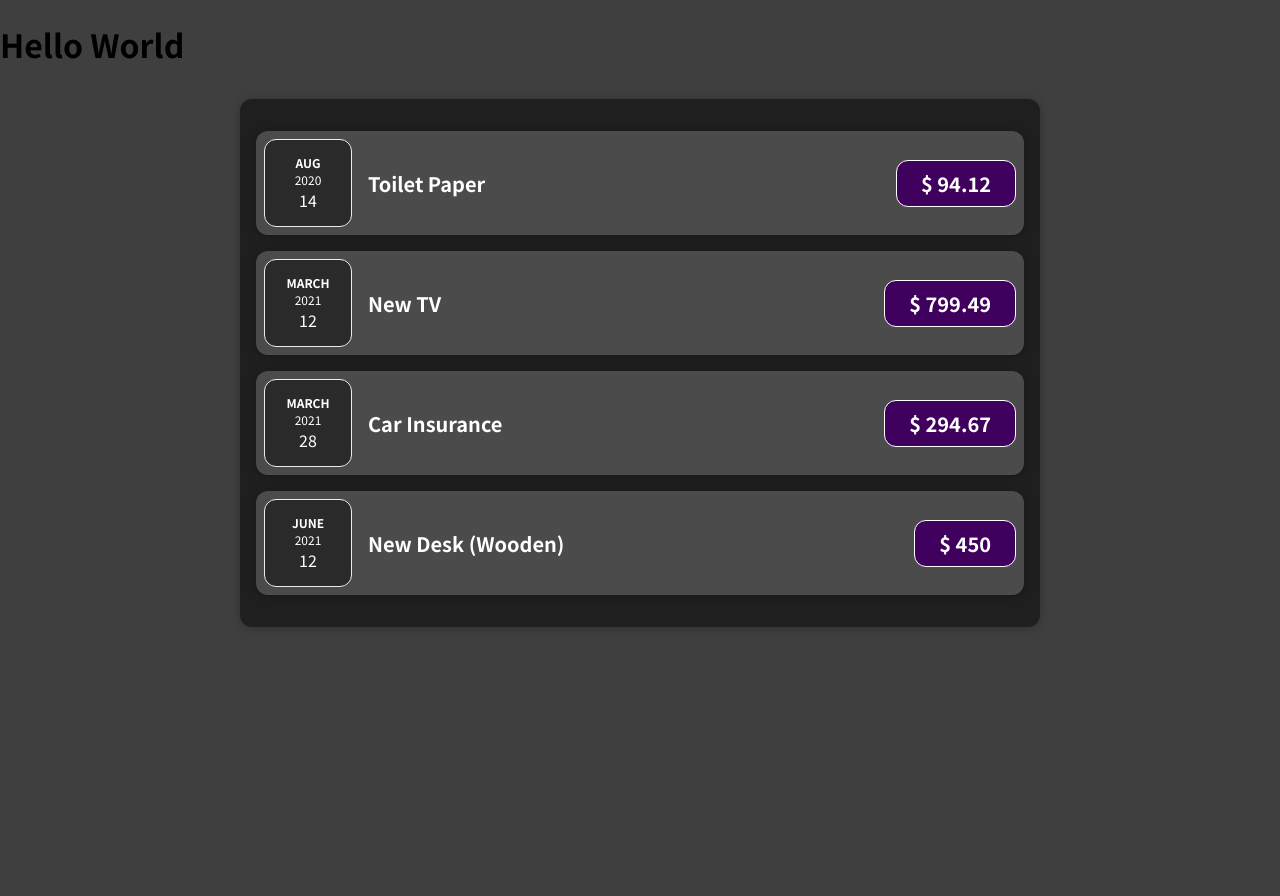
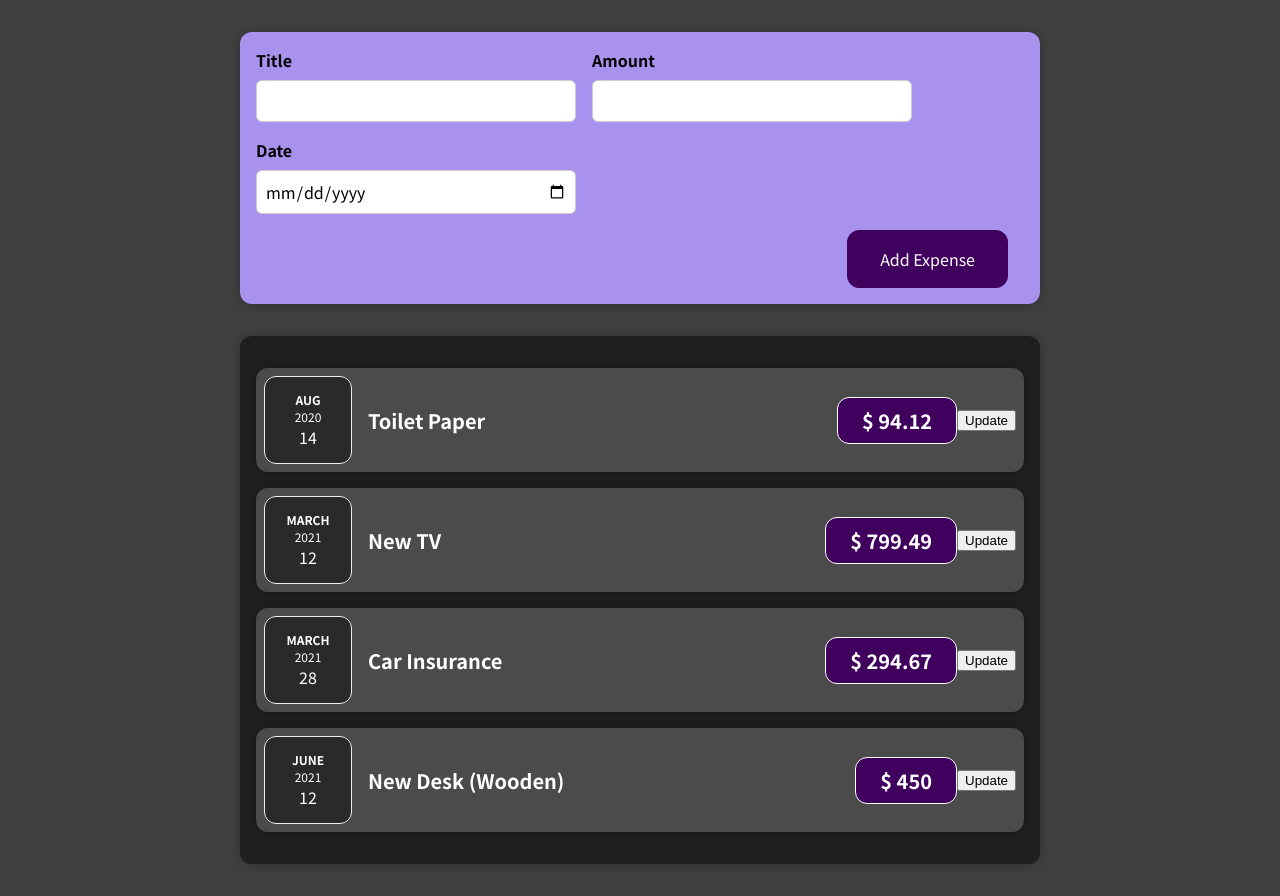
Before and after one commit to The-Krishna-Rathi/expense-tracker, a React (Create React App) app: page / in a window 1280 px wide. Before the commit the page ends 800 px from the top, so only its background shows below. Built offline with nearby package versions, Linux system fonts and the light colour scheme.

Commit message:
created form UI

```diff
--- a/src/App.js
+++ b/src/App.js
@@ -1,4 +1,5 @@
 import Expenses from "./components/Expenses/Expenses";
+import NewExpense from "./components/NewExpense/NewExpense";
 
 function App() {
   const expenses = [
@@ -25,7 +26,7 @@
 
   return (
     <div>
-      <h1>Hello World</h1>
+      <NewExpense />
       <Expenses expenses={expenses}></Expenses>
     </div>
   );
--- a/src/components/Expenses/ExpenseItem.js
+++ b/src/components/Expenses/ExpenseItem.js
@@ -1,19 +1,25 @@
+import React, { useState } from "react";
+
 import Card from "../UI/card";
 import "./ExpenseItem.css";
 import ExpenseDate from "./ExpenseDate";
 
 function ExpenseItem(props) {
-  const expenseDate = props.date;
-  const expenseTitle = props.title;
-  const expenseAmount = props.amount;
+  const [expenseTitle, setTitle] = useState(props.title);
+
+  const updateText = () => {
+    setTitle("Updated :-)");
+    console.log(expenseTitle);
+  };
 
   return (
     <Card className="expense-item">
-      <ExpenseDate date={expenseDate}></ExpenseDate>
+      <ExpenseDate date={props.date}></ExpenseDate>
       <div className="expense-item__description">
         <h2>{expenseTitle}</h2>
-        <div className="expense-item__price">$ {expenseAmount}</div>
+        <div className="expense-item__price">$ {props.amount}</div>
       </div>
+      <button onClick={updateText}>Update</button>
     </Card>
   );
 }
--- /dev/null
+++ b/src/components/NewExpense/ExpenseForm.css
@@ -0,0 +1,26 @@
+.new-expense__controls {
+  display: flex;
+  flex-wrap: wrap;
+  gap: 1rem;
+  margin-bottom: 1rem;
+  text-align: left;
+}
+
+.new-expense__control label {
+  font-weight: bold;
+  margin-bottom: 0.5rem;
+  display: block;
+}
+
+.new-expense__control input {
+  font: inherit;
+  padding: 0.5rem;
+  border-radius: 6px;
+  border: 1px solid #ccc;
+  width: 20rem;
+  max-width: 100%;
+}
+
+.new-expense__actions {
+  text-align: right;
+}
--- /dev/null
+++ b/src/components/NewExpense/ExpenseForm.js
@@ -0,0 +1,28 @@
+import React from "react";
+import "./ExpenseForm.css";
+
+const ExpenseForm = (props) => {
+  return (
+    <form>
+      <div className="new-expense__controls">
+        <div className="new-expense__control">
+          <label>Title</label>
+          <input type="text" />
+        </div>
+        <div className="new-expense__control">
+          <label>Amount</label>
+          <input type="number" min="0" step="5" />
+        </div>
+        <div className="new-expense__control">
+          <label>Date</label>
+          <input type="date" min="2021-01-01" max="2025-01-10" />
+        </div>
+      </div>
+      <div className="new-expense__actions">
+        <button type="submit">Add Expense</button>
+      </div>
+    </form>
+  );
+};
+
+export default ExpenseForm;
--- /dev/null
+++ b/src/components/NewExpense/NewExpense.css
@@ -0,0 +1,38 @@
+.new-expense {
+  background-color: #a892ee;
+  padding: 1rem;
+  margin: 2rem auto;
+  width: 50rem;
+  max-width: 95%;
+  border-radius: 12px;
+  text-align: center;
+  box-shadow: 0 1px 8px rgba(0, 0, 0, 0.25);
+}
+
+.new-expense button {
+  font: inherit;
+  cursor: pointer;
+  padding: 1rem 2rem;
+  border: 1px solid #40005d;
+  background-color: #40005d;
+  color: white;
+  border-radius: 12px;
+  margin-right: 1rem;
+}
+
+.new-expense button:hover,
+.new-expense button:active {
+  background-color: #510674;
+  border-color: #510674;
+}
+
+.new-expense button.alternative {
+  color: #220131;
+  border-color: transparent;
+  background-color: transparent;
+}
+
+.new-expense button.alternative:hover,
+.new-expense button.alternative:active {
+  background-color: #ddb3f8;
+}
--- /dev/null
+++ b/src/components/NewExpense/NewExpense.js
@@ -0,0 +1,13 @@
+import React from "react";
+import "./NewExpense.css";
+import ExpenseForm from "./ExpenseForm";
+
+const NewExpense = () => {
+  return (
+    <div className="new-expense">
+      <ExpenseForm />
+    </div>
+  );
+};
+
+export default NewExpense;
```
